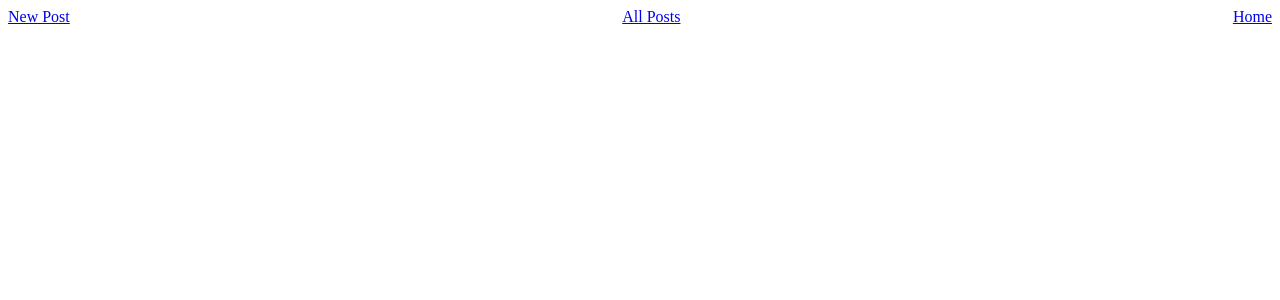
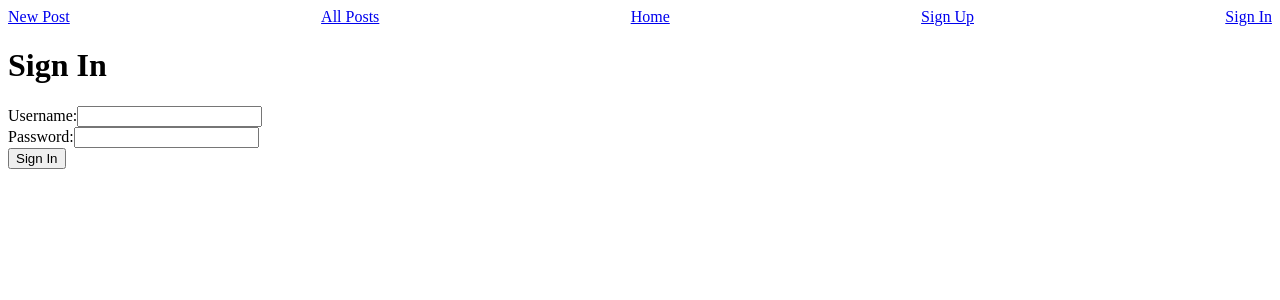
Before and after one commit to gj-ca/shittyfacebook, a React (Create React App) app: page /users/sign_in in a window 1280 px wide. Shown: the top 300 px of the page. Built offline with nearby package versions, Linux system fonts and the light colour scheme; no server answers.

Commit message:
authStarted

```diff
--- a/db.json
+++ b/db.json
@@ -1,4 +1,11 @@
 {
+  "users": [{
+    "username": "gj-ca",
+    "password": "password"
+  }, {
+    "username": "foo",
+    "password": "bar"
+  }],
   "friends": [
     {
       "name": {
--- a/src/App.js
+++ b/src/App.js
@@ -4,12 +4,15 @@ import NewUserPage from './pages/NewUserPage';
 import NewPostPage from './pages/NewPostPage';
 import PostsIndexPage from './pages/PostsIndexPage'
 import FriendsPostsPage from './pages/FriendsPostsPage'
+import SignInPage from './pages/SignInPage';
+import SignUpPage from './pages/SignUpPage';
 
 function App() {
   // State Declarations
   const [newUser, setNewUser] = useState(null)
   const [friends, setFriends] = useState([])
   const [posts, setPosts] = useState([])
+  const [authenticated, setAuthenticated] = useState(false)
 
   // Component Mounting
   useEffect(() => {
@@ -52,20 +55,43 @@ function App() {
         <Link to="/posts/new">New Post</Link>
         <Link to="/posts">All Posts</Link>
         <Link to="/">Home</Link>
+        {authenticated ? (
+          <button onClick={() => setAuthenticated(false)}>Sign Out</button>
+          ) : (
+            <>
+              <Link to="/users/sign_up">Sign Up</Link>
+              <Link to="/users/sign_in">Sign In</Link>
+            </>
+          )}
       </nav>
-        <Route exact path="/" render={() => <NewUserPage {
-          ...{handleAddToFriends, handleClick, friends, newUser}
-          }/>}
-        />
-        <Route exact path="/friends/:name" render={() => <FriendsPostsPage />} />
-        <Route exact path="/posts" render={() => <PostsIndexPage posts={posts}/>} />
-        <Route exact path="/posts/new" render={() => <NewPostPage {
-          ...{addToPosts, friends}
-          }/>}
-
-        />
+      {/* User signed in ? false */}
+      <Route exact path="/users/sign_up" render={() => <SignUpPage setAuthenticated={setAuthenticated}/>} />
+      <Route exact path="/users/sign_in" render={() => <SignInPage setAuthenticated={setAuthenticated}/>} />
+      {/* User signed in ? true */}
+      <PrivateRoute exact path="/" authenticated={authenticated}>
+        <NewUserPage {...{handleAddToFriends, handleClick, friends, newUser}} />
+      </PrivateRoute>
+      <PrivateRoute exact path="/friends/:name" authenticated={authenticated}>
+        <FriendsPostsPage />
+      </PrivateRoute>
+      <PrivateRoute exact path="/posts" authenticated={authenticated}>
+        <PostsIndexPage posts={posts}/>
+      </PrivateRoute>
+      <PrivateRoute exact path="/posts/new" authenticated={authenticated}>
+        <NewPostPage {...{addToPosts, friends}}/>
+      </PrivateRoute>
     </>
   );
 }
 
+function PrivateRoute({authenticated, children, ...rest}) {
+  return (
+    <Route
+      {...rest}
+      render={({ location }) =>
+        authenticated ? (children) : (<h1>You are not logged in</h1>)
+      } />
+  )
+}
+
 export default App;
--- a/src/pages/FriendsPostsPage.jsx
+++ b/src/pages/FriendsPostsPage.jsx
@@ -1,6 +1,7 @@
 import { useEffect, useState } from "react"
 import {useParams} from "react-router-dom"
 import Post from '../components/Post'
+import Person from '../components/Person'
 
 export default function FriendsPostsPage() {
     const {name} = useParams()
@@ -30,14 +31,8 @@ export default function FriendsPostsPage() {
             {friend ? (
                 <>
                 <h1>{friend.name.first}'s Information</h1>
-                    <dl>
-                    <dt>Email: </dt>
-                    <dd>{friend.email}</dd>
-                    <dt>Gender: </dt>
-                    <dd>{friend.gender}</dd>
-                    <dt>Picture: </dt>
-                    <dd><img src={friend.picture.large} /></dd>
-                    </dl>
+                <Person friend={friend}
+                />
                 <h1>{friend.name.first}'s Posts</h1>
             </>
             ) : null }
--- /dev/null
+++ b/src/pages/SignInPage.jsx
@@ -0,0 +1,21 @@
+export default function SignInPage({setAuthenticated}) {
+    const handleSubmit = event => {
+        event.preventDefault()
+    }
+    return (
+        <>
+            <h1>Sign In</h1>
+            <form onSubmit={handleSubmit}>
+                <div>
+                    <label>Username:</label>
+                    <input />
+                </div>
+                <div>
+                    <label>Password:</label>
+                    <input />
+                </div>
+            </form>
+            <button onClick={setAuthenticated}>Sign In</button>
+        </>
+    )
+}
--- /dev/null
+++ b/src/pages/SignUpPage.jsx
@@ -0,0 +1,8 @@
+export default function SignUpPage({setAuthenticated}) {
+    return (
+        <>
+            <h1>Sign Up</h1>
+            <button onClick={setAuthenticated}>Sign Up</button>
+        </>
+    )
+}
```
